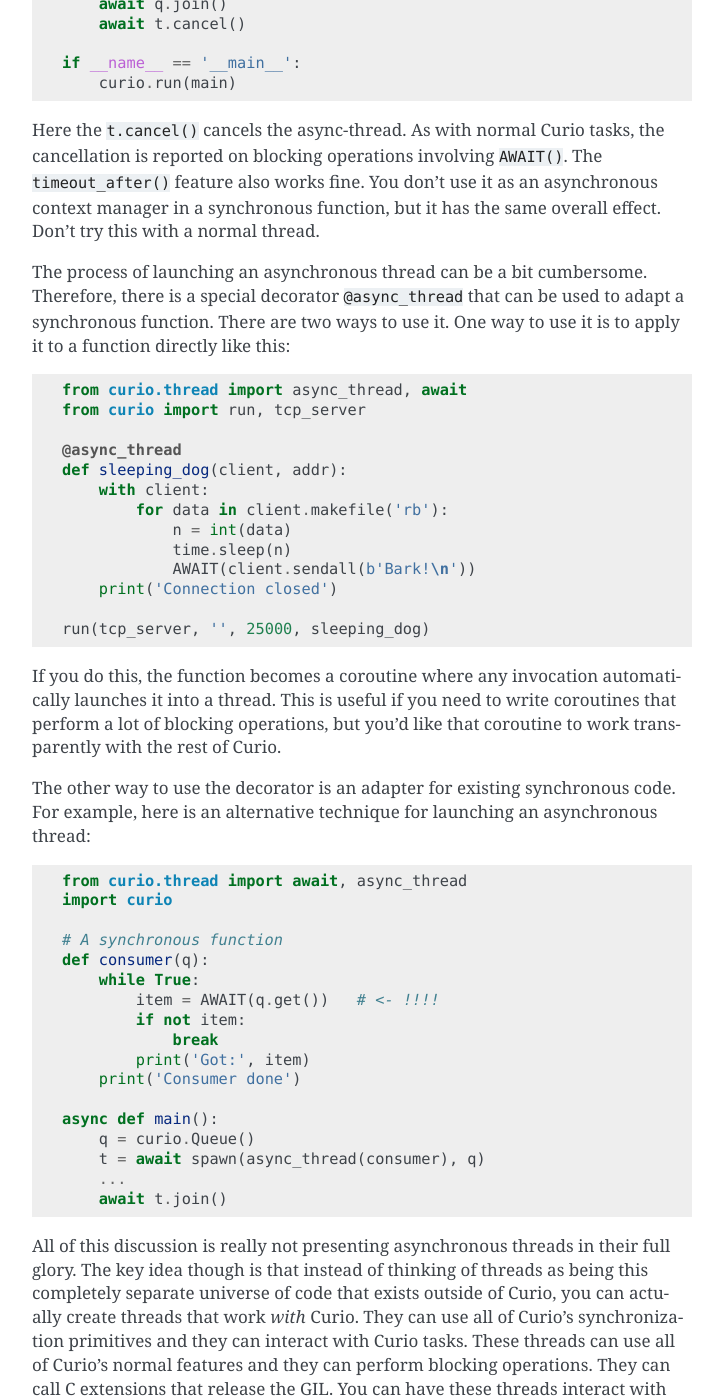
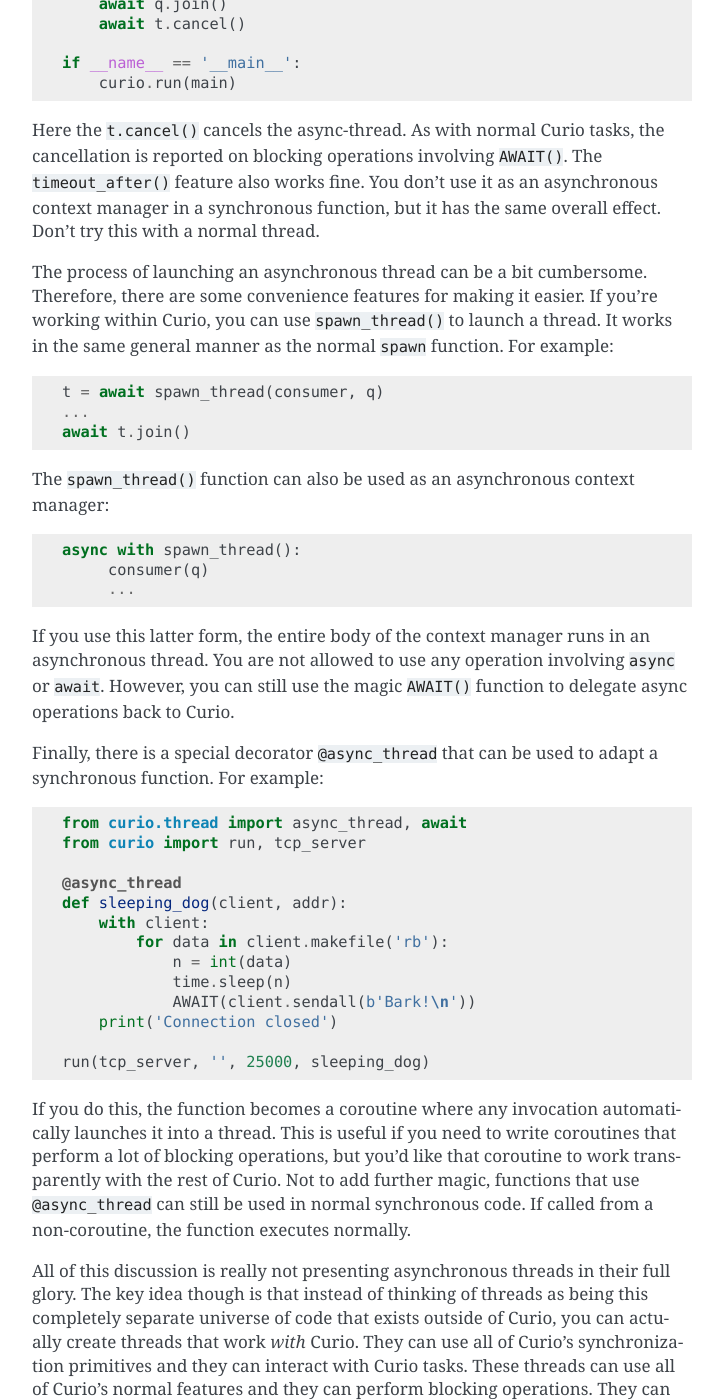
Before and after one commit to dabeaz/curio, a Sphinx documentation site: the page built from docs/devel.rst, in a window 1280 px wide and 1400 px high, scrolled down 55053 px. Shown: the whole window, without its empty margins (388-1111 px from the left). Built offline with Sphinx 7.4.7, drawn with Linux system fonts in a browser that asks for light colours; pages that are not in the unit, such as notebooks, are missing from menus.

Commit message:
Doc update

```diff
--- a/docs/devel.rst
+++ b/docs/devel.rst
@@ -2607,10 +2607,11 @@ Just pop into the REPL and try this::
     Consumer done
     >>>
 
-Just to be clear about what's happening here,  ``consumer()`` is a normal synchronous
-function.  It uses the ``AWAIT()`` function on a queue.  We just gave
-it a normal thread queue and launched it into a normal thread at the
-interactive prompt.  It still works. Curio is not running at all.
+Just to be clear about what's happening here, ``consumer()`` is a
+normal synchronous function.  It uses the ``AWAIT()`` function on a
+queue.  We just gave it a normal thread queue and launched it into a
+normal thread at the interactive prompt.  It still works. Curio is not
+running at all.
 
 Running threads within Curio have some side benefits.  If you're
 willing to abandon the limitations of the ``threading`` module, you'll
@@ -2660,10 +2661,30 @@ The ``timeout_after()`` feature also works fine.  You don't use it as an
 asynchronous context manager in a synchronous function, but it has the same
 overall effect.  Don't try this with a normal thread.
 
-The process of launching an asynchronous thread can be a bit cumbersome.
-Therefore, there is a special decorator ``@async_thread`` that can be
-used to adapt a synchronous function.   There are two ways to use it.
-One way to use it is to apply it to a function directly like this::
+The process of launching an asynchronous thread can be a bit
+cumbersome. Therefore, there are some convenience features for making
+it easier.  If you're working within Curio, you can use ``spawn_thread()``
+to launch a thread.  It works in the same general manner as the normal
+``spawn`` function. For example::
+
+    t = await spawn_thread(consumer, q)
+    ...
+    await t.join()
+
+The ``spawn_thread()`` function can also be used as an asynchronous context
+manager::
+
+    async with spawn_thread():
+         consumer(q)
+         ...
+
+If you use this latter form, the entire body of the context manager runs in
+an asynchronous thread.  You are not allowed to use any operation involving
+``async`` or ``await``.  However, you can still use the magic ``AWAIT()`` function
+to delegate async operations back to Curio.
+
+Finally, there is a special decorator ``@async_thread`` that can be
+used to adapt a synchronous function.  For example::
 
     from curio.thread import async_thread, await
     from curio import run, tcp_server
@@ -2682,29 +2703,10 @@ One way to use it is to apply it to a function directly like this::
 If you do this, the function becomes a coroutine where any invocation
 automatically launches it into a thread. This is useful if you need to
 write coroutines that perform a lot of blocking operations, but you'd
-like that coroutine to work transparently with the rest of Curio.
-
-The other way to use the decorator is an adapter for existing
-synchronous code. For example, here is an alternative technique
-for launching an asynchronous thread::
-
-    from curio.thread import await, async_thread
-    import curio
-
-    # A synchronous function
-    def consumer(q):
-        while True:
-            item = AWAIT(q.get())   # <- !!!!
-            if not item:
-                break
-            print('Got:', item)
-        print('Consumer done')
-
-    async def main():
-        q = curio.Queue()
-        t = await spawn(async_thread(consumer), q)
-        ...
-        await t.join()
+like that coroutine to work transparently with the rest of Curio.  Not
+to add further magic, functions that use ``@async_thread`` can still
+be used in normal synchronous code.  If called from a non-coroutine,
+the function executes normally.
 
 All of this discussion is really not presenting asynchronous threads
 in their full glory.  The key idea though is that instead of thinking
```
Also changed, not shown: docs/reference.rst (+48 -21 lines).
